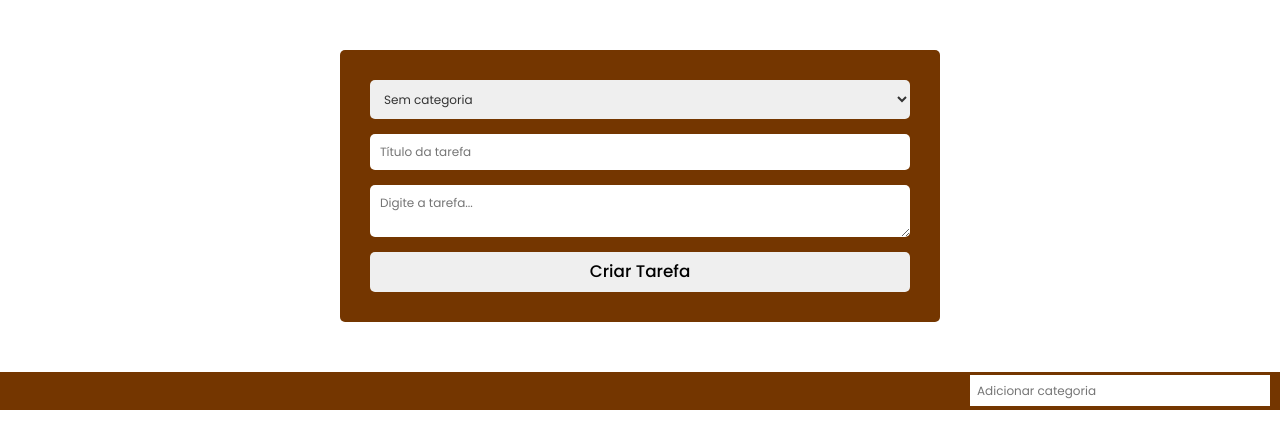
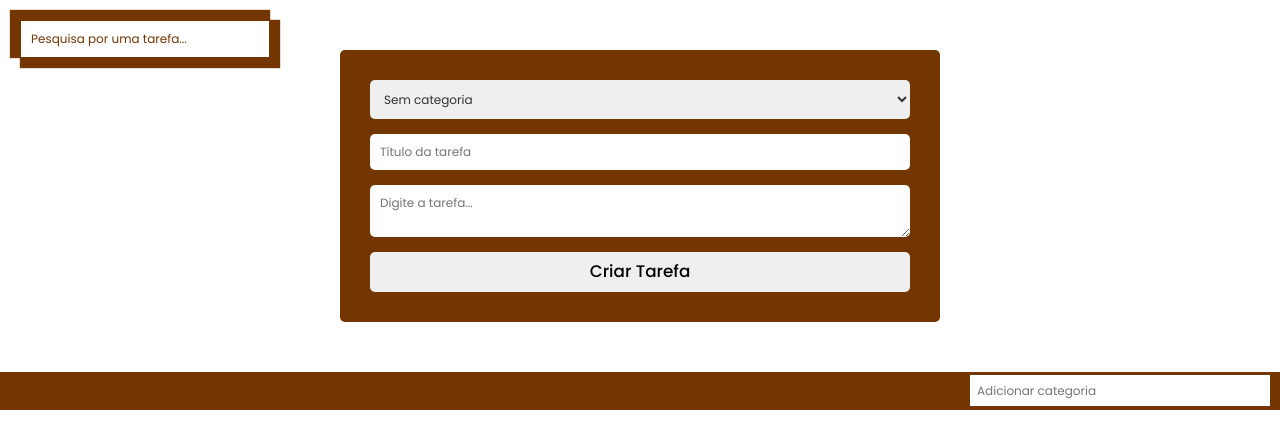
Before and after one commit to BernardoOficial/CEEP-com-React, a React (Create React App) app: page / in a window 1280 px wide. Shown: the top 448 px of the page. Built offline with nearby package versions, Linux system fonts and the light colour scheme.

Commit message:
Implementação de filtragem

```diff
--- a/src/App.js
+++ b/src/App.js
@@ -8,6 +8,7 @@ import Tarefas from './dados/Tarefas';
 
 import "./assets/index.css"
 import "./assets/App.css"
+import PesquisaTarefa from './components/PesquisaTarefa';
 
 class App extends Component {
 
@@ -20,6 +21,9 @@ class App extends Component {
   render() {
     return (
       <section>
+        <PesquisaTarefa
+          tarefas={this.tarefas}
+        />
         <FormularioCadastro
           categorias={this.categorias}
           criarTarefa={this.tarefas.criarTarefa.bind(this.tarefas)}
--- a/src/components/ListaDeTarefas/ListaDeTarefas.jsx
+++ b/src/components/ListaDeTarefas/ListaDeTarefas.jsx
@@ -7,12 +7,14 @@ class ListaDeTarefas extends Component {
     constructor() {
         super();
 
-        this.state = { tarefas: [] };
+        this.tarefasSelecionadas = [];
+        this.state = { tarefas: this.tarefasSelecionadas || this.props.tarefas.tarefas };
         this._novasTarefas = this._novasTarefas.bind(this);
     }
 
     componentDidMount() {
         this.props.tarefas.inscrever(this._novasTarefas);
+        this.props.tarefas.inscrever(this._selecionarTarefa);
     }
 
     componentWillUnmount() {
@@ -23,11 +25,15 @@ class ListaDeTarefas extends Component {
         this.setState({ ...this.state.tarefas, tarefas });
     }
 
+    _selecionarTarefa(tarefasSelecionadas) {
+        this.tarefasSelecionadas = tarefasSelecionadas;
+    }
+
     render() {
 
         return (
             <ul className="lista__tarefas">
-                {this.props.tarefas.tarefas.map((tarefa, index) => {
+                {this.state.tarefas.map((tarefa, index) => {
                     return (
                         <li key={index}>
                             <CardLista
--- /dev/null
+++ b/src/components/PesquisaTarefa/PesquisaTarefa.jsx
@@ -0,0 +1,34 @@
+import React, { Component } from 'react';
+
+import "./index.css"
+
+class PesquisaTarefa extends Component {
+
+    constructor() {
+        super();
+        this.inputText = "";
+    }
+
+    selecionarTarefas() {
+        this.props.tarefas.selecionarTarefas(this.inputText);
+    }
+
+    handleEventoInput(evento) {
+        this.inputText = evento.target.value;
+        this.selecionarTarefas();
+    }
+
+    render() {
+        return (
+            <input
+                className="pesquisa__input"
+                type="text"
+                autoFocus={true}
+                placeholder="Pesquisa por uma tarefa..."
+                onChange={this.handleEventoInput.bind(this)}
+            />
+        );
+    }
+}
+
+export default PesquisaTarefa;
--- /dev/null
+++ b/src/components/PesquisaTarefa/index.css
@@ -0,0 +1,20 @@
+.pesquisa__input {
+    position: absolute;
+    top: 20px;
+    left: 20px;
+
+    width: 250px;
+    padding: 10px;
+    border: 1px solid #743600;
+
+    color: #743600;
+    transition: 0.3s linear;
+}
+.pesquisa__input:focus {
+    transition: 0.3s linear;
+    box-shadow: 5px 5px 1px 5px #743600,
+               -5px -5px 1px 5px #743600;
+}
+.pesquisa__input::placeholder {
+    color: #743600;
+}
--- /dev/null
+++ b/src/components/PesquisaTarefa/index.js
@@ -0,0 +1,2 @@
+import PesquisaTarefa from './PesquisaTarefa'
+export default PesquisaTarefa
--- a/src/dados/Tarefas.js
+++ b/src/dados/Tarefas.js
@@ -3,6 +3,7 @@ export default class Tarefas {
     constructor() {
         this.tarefas = this.getTarefasLocalStorage();
         this._inscritos = [];
+        this.tarefasSelecionadas = [];
     }
 
     inscrever(func) {
@@ -11,6 +12,10 @@ export default class Tarefas {
 
     notificar() {
         this._inscritos.forEach(func => func(this.tarefas));
+    }
+
+    notificarTarefasSelecionadas() {
+        this._inscritos.forEach(func => func(this.tarefasSelecionadas));
     }
 
     desinscrever(func) {
@@ -29,6 +34,17 @@ export default class Tarefas {
         this.tarefas.splice(index, 1);
         this.saveTarefasLocalStorage(this.tarefas);
         this.notificar();
+    }
+
+    selecionarTarefas(texto) {
+        this.tarefasSelecionadas = this.tarefas.filter(tarefa => {
+            const textoFormat = texto.trim().toLowerCase();
+            if (tarefa.titulo.toLowerCase().includes(textoFormat))
+                return tarefa;
+        });
+
+        //console.log(this.tarefasSelecionadas);
+        this.notificarTarefasSelecionadas();
     }
 
     saveTarefasLocalStorage(tarefas) {
```
Also changed, not shown: 1 other file (tests, documents, lock files or other folders).
